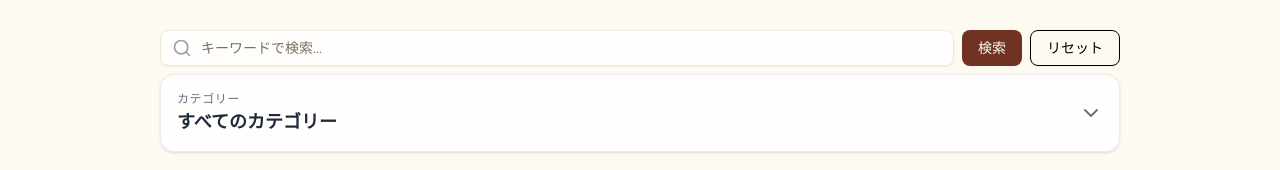
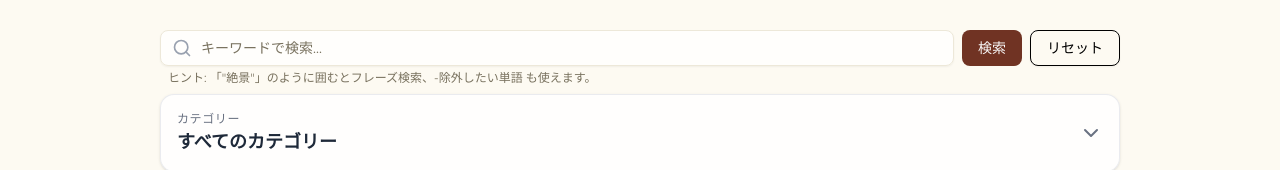
Before and after one commit to tomoki013/new-travelblog, a Next.js app: page /posts in a window 1280 px wide. Shown: the part 419-589 px from the top of the page. Built offline with nearby package versions, Linux system fonts and the light colour scheme.

Commit message:
検索にヒントを表示

```diff
--- a/src/app/(pages)/posts/Client.tsx
+++ b/src/app/(pages)/posts/Client.tsx
@@ -127,6 +127,11 @@ const BlogClient = ({ posts, totalPages, currentPage }: BlogClientProps) => {
             onSearch={handleSearch}
             onReset={handleResetSearch}
           />
+          <p className="text-xs text-muted-foreground px-2 mt-1">
+            ヒント:
+            「&quot;絶景&quot;」のように囲むとフレーズ検索、-除外したい単語
+            も使えます。
+          </p>
         </section>
 
         {/* ==================== Filters ==================== */}
--- a/src/components/elements/SearchInput.tsx
+++ b/src/components/elements/SearchInput.tsx
@@ -35,10 +35,7 @@ export const SearchInput = ({
   };
 
   return (
-    <form
-      onSubmit={handleSubmit}
-      className="flex items-center gap-2"
-    >
+    <form onSubmit={handleSubmit} className="flex items-center gap-2">
       <div className="relative flex-grow">
         <Input
           ref={inputRef} // Add this line
--- a/src/components/featured/search/SearchOverlay.tsx
+++ b/src/components/featured/search/SearchOverlay.tsx
@@ -55,7 +55,7 @@ const CategorySelector = ({
 }) => {
   const availableCategories = useMemo(
     () => categories.filter((c) => c.slug !== "all"),
-    [],
+    []
   );
 
   return (
@@ -103,7 +103,7 @@ const SearchSuggestions = ({
     searchTerm.length >= SEARCH_CONFIG.MIN_QUERY_LENGTH;
   const displayedSuggestions = suggestions.slice(
     0,
-    SEARCH_CONFIG.MAX_SUGGESTIONS,
+    SEARCH_CONFIG.MAX_SUGGESTIONS
   );
 
   if (!shouldShowSuggestions) return null;
@@ -191,6 +191,11 @@ const SearchOverlay = ({ isOpen, onClose }: SearchOverlayProps) => {
                   検索
                 </Button>
               </div>
+              <p className="text-xs text-muted-foreground px-2">
+                ヒント:
+                「&quot;絶景&quot;」のように囲むとフレーズ検索、-除外したい単語
+                も使えます。
+              </p>
 
               {/* カテゴリ検索 */}
               <CategorySelector
```
